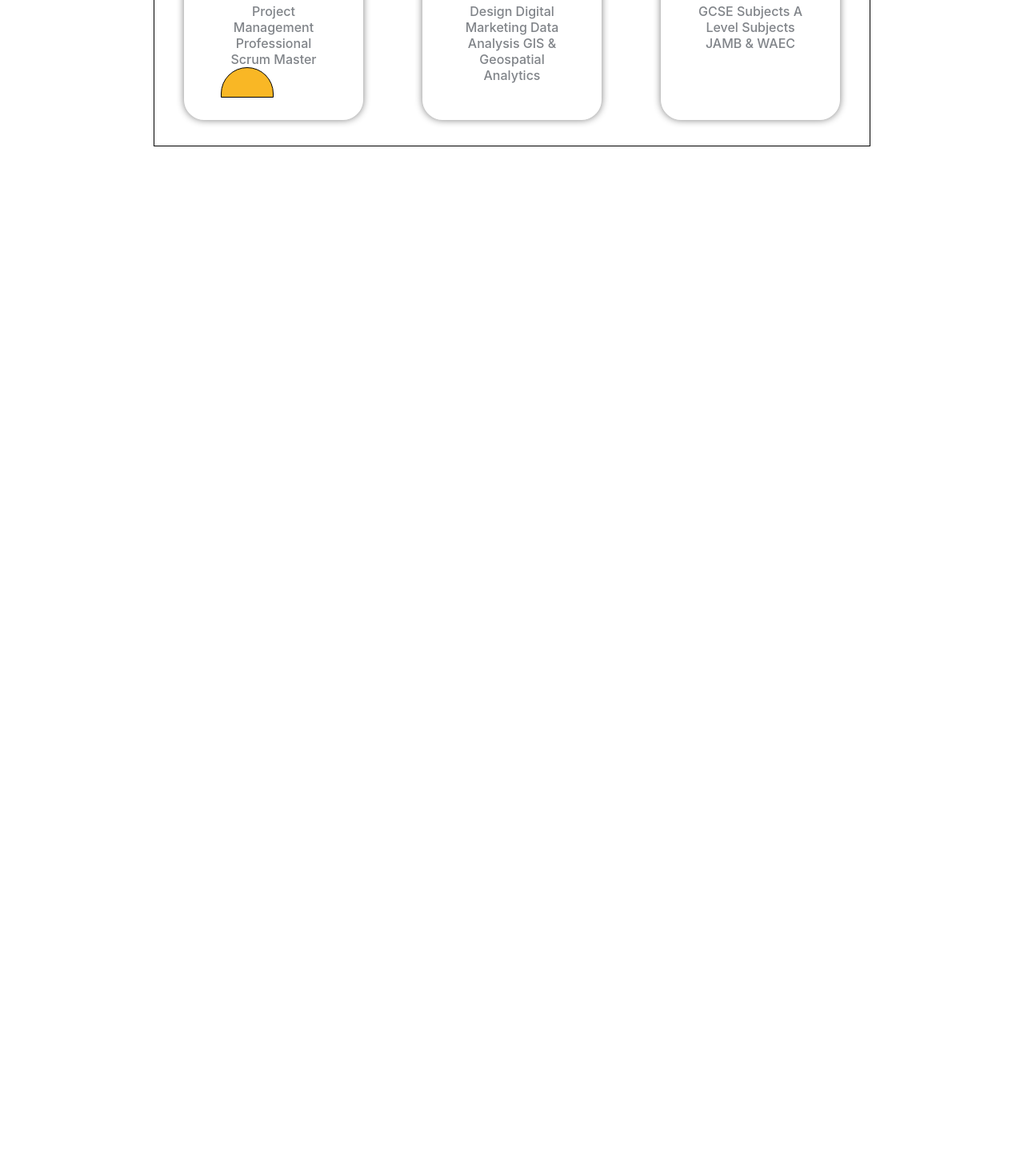
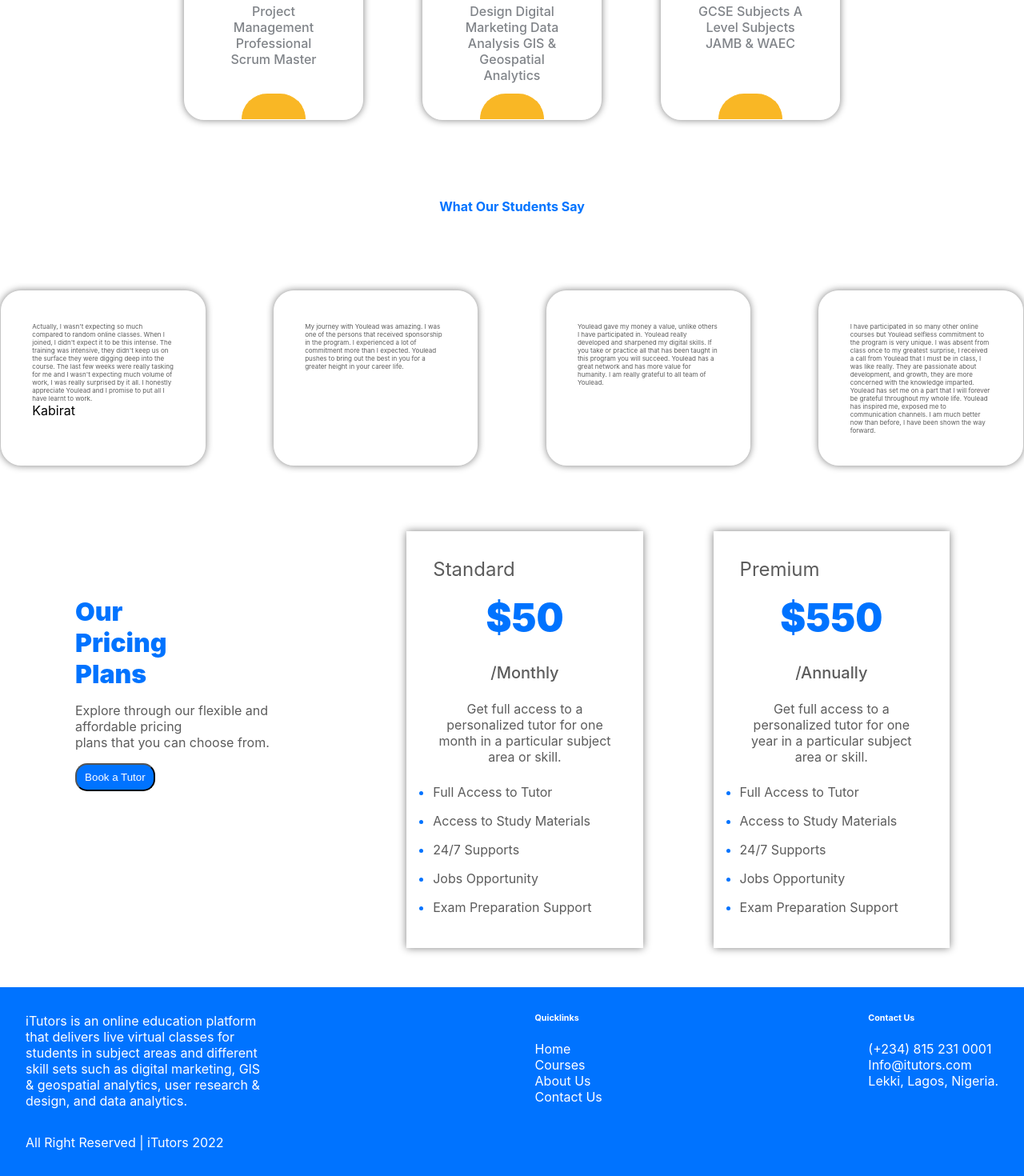
Before and after one commit to sirEmmyUche/iTutor, a React (Create React App) app: page / in a window 1280 px wide. Shown: the part 1637-3107 px from the top of the page at 80% size. Before the commit the page ends 1820 px from the top, so only its background shows below. Built offline with nearby package versions, Linux system fonts and the light colour scheme.

Commit message:
adding footer

```diff
--- a/src/App.js
+++ b/src/App.js
@@ -1,9 +1,9 @@
 import Nav from './components/nav.js';
 import WhyChooseUs from './components/whychooseus.js';
 import Programmes from './components/programmes.js';
-// import Testimonials from "./components/testimonials";
-// import Pricing from "./components/pricing";
-// import Footer from "./components/footer";
+import Testimonials from "./components/testimonials";
+import Pricing from "./components/pricing";
+import Footer from "./components/footer";
 
 function App() {
   return (
@@ -11,9 +11,9 @@ function App() {
        <Nav/>
        <WhyChooseUs/>
        <Programmes/>
-       {/* <Testimonials/> */}
-       {/* <Pricing/> */}
-       {/* <Footer/> */}
+       <Testimonials/>
+       <Pricing/>
+       <Footer/>
     </div>
   );
 }
--- a/src/components/App.css
+++ b/src/components/App.css
@@ -248,7 +248,7 @@ section>h3{
     width: 70%;
     margin: 3rem 7rem;
     margin: auto;
-    border: 1px solid black;
+    border: 1px solid #FFFFFF;
     display: flex;
     flex-direction: column;
 }
@@ -267,6 +267,7 @@ section>h3{
 }
 
 .programmes-card{
+    position: relative;
     border: 1px solid #FFFFFF;
     border-radius: 25px;
     box-shadow: 0 0 10px #808080;
@@ -296,10 +297,183 @@ section>h3{
 }
 
 .golden-mark{
+    position: absolute;
+    border: 1px solid #F9B725;
+    border-radius: 10rem 10rem 0 0  ;
+    background: #F9B725;
+    width: 5rem;
+    height: 2rem;
+    bottom: 0;
+    left: 0;
+    right: 0;
+    margin: auto;
+}
+
+
+/* stylling the testimonia componnents */
+
+.testimonial-component{
+    border: 1px solid #FFFFFF;
+    width: 100%;
+    height: 50%;
+    display: flex;
+    flex-direction: column;
+}
+
+.testimonial-component>h3{
+    text-align: center;
+    font-size: 100%;
+    color: #0073FF;
+    font-weight: 700;
+    margin: 5% 0;
+}
+
+.testimonial-card-component{
+    display: flex;
+    justify-content: space-between;
+}
+
+.testimonial-card{
     position: relative;
-    border: 1px solid black;
-    border-radius: 50px 50px 0 0  ;
-    background: #F9B725;
-    width:50%;
-    height: 25%;
+    border: 1px solid #FFFFFF;
+    border-radius: 25px;
+    box-shadow: 0 0 10px #808080;
+    background-color: #FFFFFF;
+    margin: 2rem 0;
+    width: 20%;
+    max-height: 25%;
+    padding: 3%;
 }
+
+.testimonial-card p{
+    font-size: 50%;
+    font-weight: 400;
+    color: #5C5C5C;
+}
+
+
+/* stylling the pricing components */
+
+.pricing-component{
+    border: 1px solid #FFFFFF;
+    margin: 3rem 3rem;
+    display: flex;
+    justify-content: space-around;
+}
+
+.our-pricing-plans{
+    width: 25%;
+    border: 1px solid #FFFFFF;
+    margin-right: 2rem;
+    margin-top: 5rem;
+}
+
+.our-pricing-plans>h3{
+    font-size: 2rem;
+    font-weight: 900;
+    color: #0073FF;
+}
+
+.our-pricing-plans>p{
+    margin: 1rem 0;
+    font-size: 1rem;
+    font-weight: 400;
+    color: #5C5C5C;
+}
+
+.our-pricing-plans>button{
+    color: #FFFFFF;
+    background: #0073FF;
+    width: 100px;
+    height: 35px;
+    font-weight: 400;
+    border-radius: 15px;
+    padding: 3px;
+}
+
+.pricing-amount{
+    position: relative;
+    border: 1px solid #FFFFFF;
+    box-shadow: 0 0 10px grey;
+    padding: 2rem;
+    width: 25%;
+    background-color: #FFFFFF;
+}
+
+.pricing-amount>h5{
+    font-weight: 400;
+    color: #5C5C5C;
+    margin-bottom: 1rem;
+    font-size: 1.5em;
+}
+
+
+.pricing-amount>div{
+    font-size: 3rem;
+    font-weight: 900;
+    color: #0073FF;
+    text-align: center;
+}
+
+.date{
+    font-size: 20px;
+    color: #5C5C5C;
+    font-weight: 500;
+    margin-top: 0;
+}
+
+.pricing-amount>p{
+    margin: 1em 0;
+    font-weight:400;
+    color: #5C5C5C;
+    text-align: center;
+}
+
+.pricing-amount>ul>li{
+    padding: 8px 0;
+    font-weight: 400;
+    color: #5C5C5C;
+}
+
+.pricing-amount>ul>li::marker{
+    color: #0073FF;
+}
+/*
+.pricing-golden-mark{
+    position: absolute;
+    bottom: 0;
+    right: 0;
+    border-radius: 50% 0% 0% 50%;
+    background-color: #F9B725;
+    height: 50px;
+    width: 100%;
+} */
+
+
+/* stylling the footer */
+
+footer{
+    width: 100%;
+    padding: 2rem;
+    background-color: #0073FF;
+    color: #ffffff;
+    display: flex;
+    justify-content: space-between;
+}
+
+.footer-div{
+    width: 25%;
+}
+
+footer h6{
+    margin-bottom: 2em;
+    font-weight: 700;
+}
+
+footer ul li{
+    list-style: none;
+}
+
+.copywrite{
+    margin-top: 2em;
+}
--- a/src/components/footer.js
+++ b/src/components/footer.js
@@ -4,13 +4,13 @@ import './App.css';
 function Footer () {
     return (
         <footer>
-            <div>
+            <div className='footer-div'>
                 <p>iTutors is an online education platform that delivers live virtual classes
                      for students in subject areas and
                      different skill sets such as digital marketing,
                       GIS & geospatial analytics,
                     user research & design, and data analytics.</p>
-                    <p>All Right Reserved | iTutors 2022</p>
+                    <p className='copywrite'>All Right Reserved | iTutors 2022</p>
             </div>
             <div>
                 <h6>Quicklinks</h6>
--- a/src/components/pricing.js
+++ b/src/components/pricing.js
@@ -3,16 +3,17 @@ import './App.css';
 
 function Pricing () {
     return (
-        <div>
-            <div>
+        <div className='pricing-component'>
+            <div className='our-pricing-plans'>
                 <h3> Our<br/> Pricing <br/> Plans</h3>
                 <p>Explore through our flexible and
-                affordable pricing plans that you can choose from.</p>
+                affordable pricing<br/> plans that you can choose from.</p>
                 <button>Book a Tutor</button>
             </div>
-            <div>
+
+            <div className='pricing-amount'>
                 <h5>Standard</h5>
-                <div>$50 <br/>/Monthly</div>
+                <div>$50 <br/><span className='date'>/Monthly</span></div>
                 <p>Get full access to a personalized
                     tutor for one month in a particular subject area or skill.</p>
                 <ul>
@@ -23,9 +24,9 @@ function Pricing () {
                     <li>Exam Preparation Support</li>
                 </ul>
             </div>
-            <div>
+            <div className='pricing-amount'>
                 <h5>Premium</h5>
-                <div>$550 <br/>/Annually</div>
+                <div>$550 <br/><span className='date'>/Annually</span></div>
                 <p>Get full access to a personalized
                     tutor for one year in a particular subject area or skill.</p>
                 <ul>
@@ -35,6 +36,7 @@ function Pricing () {
                     <li>Jobs Opportunity</li>
                     <li>Exam Preparation Support</li>
                 </ul>
+                <div className='pricing-golden-mark'></div>
             </div>
         </div>
     );
--- a/src/components/programmes.js
+++ b/src/components/programmes.js
@@ -13,10 +13,12 @@ function Programmes () {
                 <div className='programmes-card'>
                     <h4>Career Trainings </h4>
                     <p>User Research & Design Digital Marketing Data Analysis GIS & Geospatial Analytics </p>
+                    <div className='golden-mark'></div>
                 </div>
                 <div className='programmes-card'>
                     <h4>Subject Trainings</h4>
                     <p>GCSE Subjects A Level Subjects JAMB & WAEC</p>
+                    <div className='golden-mark'></div>
                 </div>
             </div>
         </section>
--- a/src/components/testimonials.js
+++ b/src/components/testimonials.js
@@ -2,9 +2,10 @@ import './App.css';
 
 function Testimonials () {
     return (
-        <div>
+        <div className='testimonial-component'>
             <h3>What Our Students Say</h3>
-            <div>
+            <div className='testimonial-card-component'>
+            <div className='testimonial-card'>
             <p>Actually, I wasn't expecting so much compared to random online classes.
                  When I joined, I didn't expect it to be this intense.
                 The training was intensive,
@@ -12,14 +13,15 @@ function Testimonials () {
                 The last few weeks were really tasking for me and I wasn't expecting much volume of work,
                 I was really surprised by it all.
                 I honestly appreciate Youlead and I promise to put all I have learnt to work.</p>
+                <div>Kabirat</div>
             </div>
-            <div>
+            <div className='testimonial-card'>
             <p>My journey with Youlead was amazing.
                 I was one of the persons that received sponsorship in the program.
                 I experienced a lot of commitment more than I expected.
                 Youlead pushes to bring out the best in you for a greater height in your career life.</p>
             </div>
-            <div>
+            <div className='testimonial-card'>
                 <p>
                 Youlead gave my money a value,
                 unlike others I have participated in.
@@ -29,7 +31,20 @@ function Testimonials () {
                 I am really grateful to all team of Youlead.
                 </p>
             </div>
-
+            <div className='testimonial-card'>
+                <p>
+                I have participated in so many other online courses but
+                 Youlead selfless commitment to the program is very unique.
+                 I was absent from class once to my greatest surprise,
+                 I received a call from Youlead that I must be in class,
+                 I was like really. They are passionate about development, and growth,
+                 they are more concerned with the knowledge imparted.
+                 Youlead has set me on a part that I will forever be grateful throughout my whole life.
+                 Youlead has inspired me, exposed me to communication channels.
+                I am much better now than before, I have been shown the way forward.
+                </p>
+            </div>
+            </div>
         </div>
     );
 }
```
